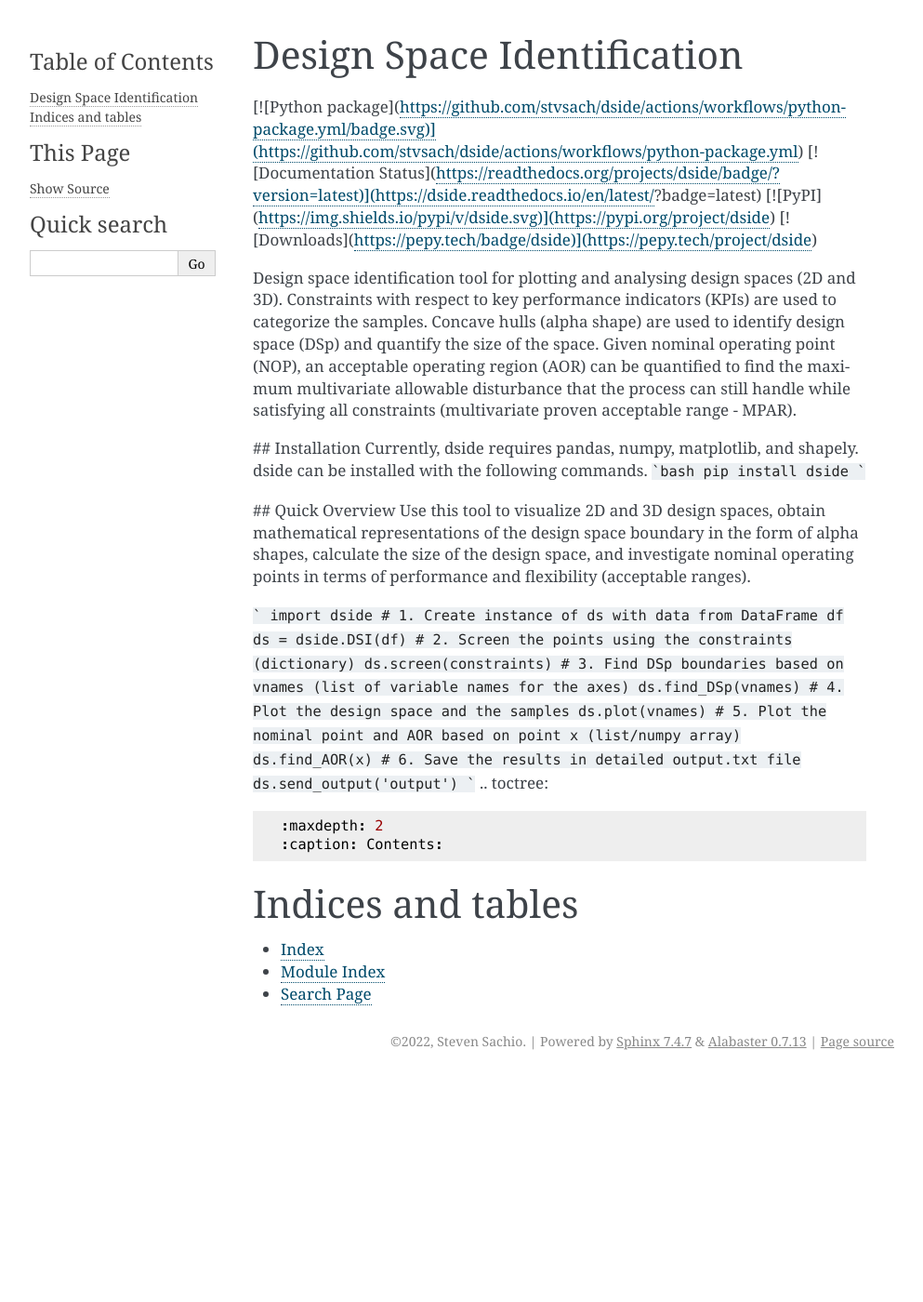
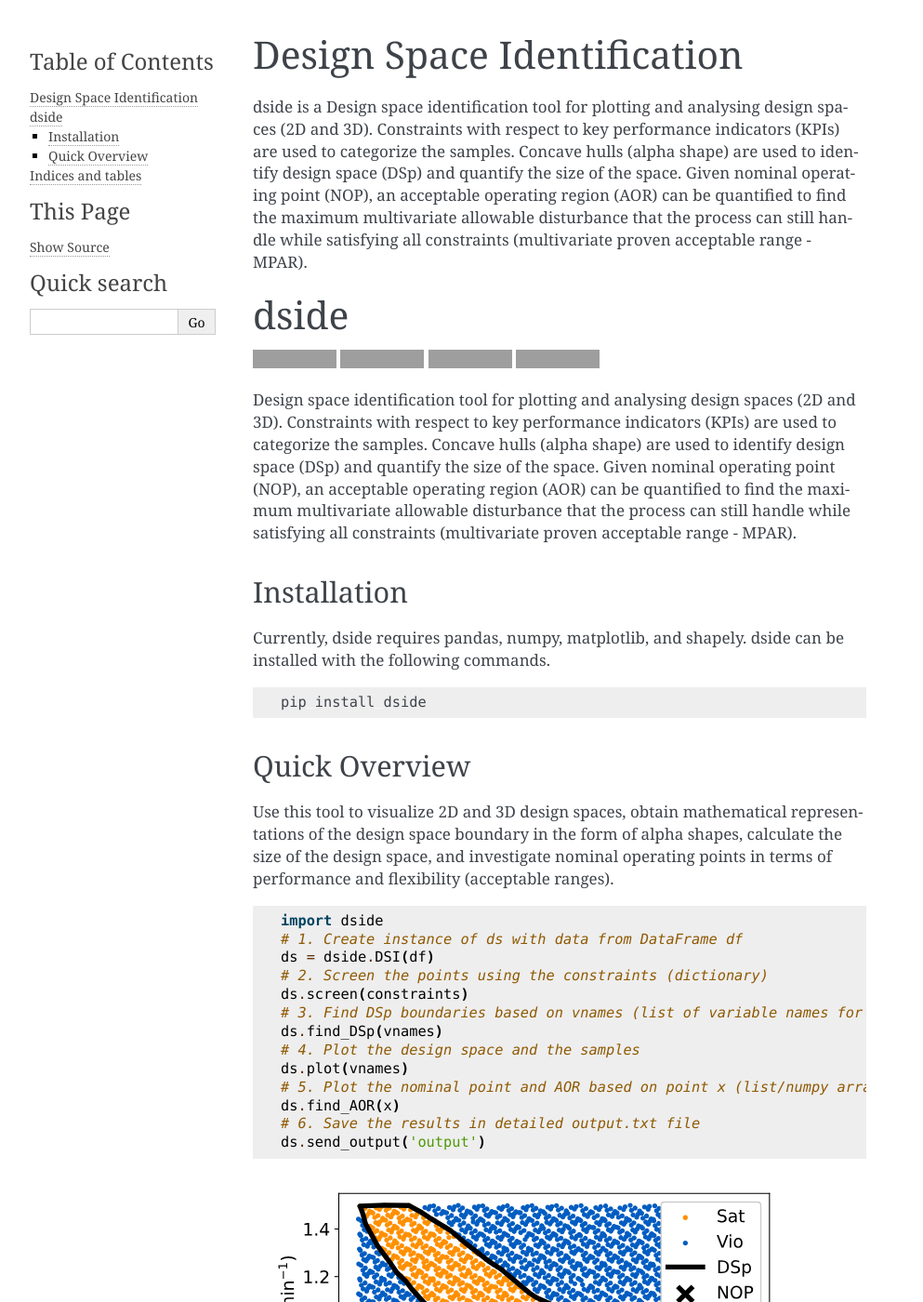
Before and after one commit to stvsach/dside, a Sphinx documentation site: the page built from docs/index.rst, in a window 1280 px wide and 1400 px high. Shown: the whole window at 93% size, without its empty margins (148-1141 px from the left). Built offline with Sphinx 7.4.7, drawn with Linux system fonts in a browser that asks for light colours; some of the changed lines change nothing that is shown; grey boxes are pictures that could not be loaded.

Commit message:
initial doc

````diff
--- a/docs/conf.py
+++ b/docs/conf.py
@@ -14,7 +14,7 @@ release = '0.2.0.5'
 # -- General configuration ---------------------------------------------------
 # https://www.sphinx-doc.org/en/master/usage/configuration.html#general-configuration
 
-extensions = []
+extensions = ["m2r2"]
 
 templates_path = ['_templates']
 exclude_patterns = ['_build', 'Thumbs.db', '.DS_Store']
--- a/docs/index.rst
+++ b/docs/index.rst
@@ -3,38 +3,10 @@
 Design Space Identification
 ===========================
 
-[![Python package](https://github.com/stvsach/dside/actions/workflows/python-package.yml/badge.svg)](https://github.com/stvsach/dside/actions/workflows/python-package.yml)
-[![Documentation Status](https://readthedocs.org/projects/dside/badge/?version=latest)](https://dside.readthedocs.io/en/latest/?badge=latest)
-[![PyPI](https://img.shields.io/pypi/v/dside.svg)](https://pypi.org/project/dside)
-[![Downloads](https://pepy.tech/badge/dside)](https://pepy.tech/project/dside)
+dside is a Design space identification tool for plotting and analysing design spaces (2D and 3D). Constraints with respect to key performance indicators (KPIs) are used to categorize the samples. Concave hulls (alpha shape) are used to identify design space (DSp) and quantify the size of the space. Given nominal operating point (NOP), an acceptable operating region (AOR) can be quantified to find the maximum multivariate allowable disturbance that the process can still handle while satisfying all constraints (multivariate proven acceptable range - MPAR).
 
-Design space identification tool for plotting and analysing design spaces (2D and 3D). Constraints with respect to key performance indicators (KPIs) are used to categorize the samples. Concave hulls (alpha shape) are used to identify design space (DSp) and quantify the size of the space. Given nominal operating point (NOP), an acceptable operating region (AOR) can be quantified to find the maximum multivariate allowable disturbance that the process can still handle while satisfying all constraints (multivariate proven acceptable range - MPAR).
+.. mdinclude:: ../README.md
 
-
-## Installation
-Currently, dside requires pandas, numpy, matplotlib, and shapely. dside can be installed with the following commands.
-```bash
-pip install dside
-```
-
-## Quick Overview
-Use this tool to visualize 2D and 3D design spaces, obtain mathematical representations of the design space boundary in the form of alpha shapes, calculate the size of the design space, and investigate nominal operating points in terms of performance and flexibility (acceptable ranges).
-
-```
-import dside
-# 1. Create instance of ds with data from DataFrame df
-ds = dside.DSI(df)
-# 2. Screen the points using the constraints (dictionary)
-ds.screen(constraints)
-# 3. Find DSp boundaries based on vnames (list of variable names for the axes)
-ds.find_DSp(vnames)
-# 4. Plot the design space and the samples
-ds.plot(vnames)
-# 5. Plot the nominal point and AOR based on point x (list/numpy array)
-ds.find_AOR(x)
-# 6. Save the results in detailed output.txt file
-ds.send_output('output')
-```
 .. toctree::
    :maxdepth: 2
    :caption: Contents:
````
